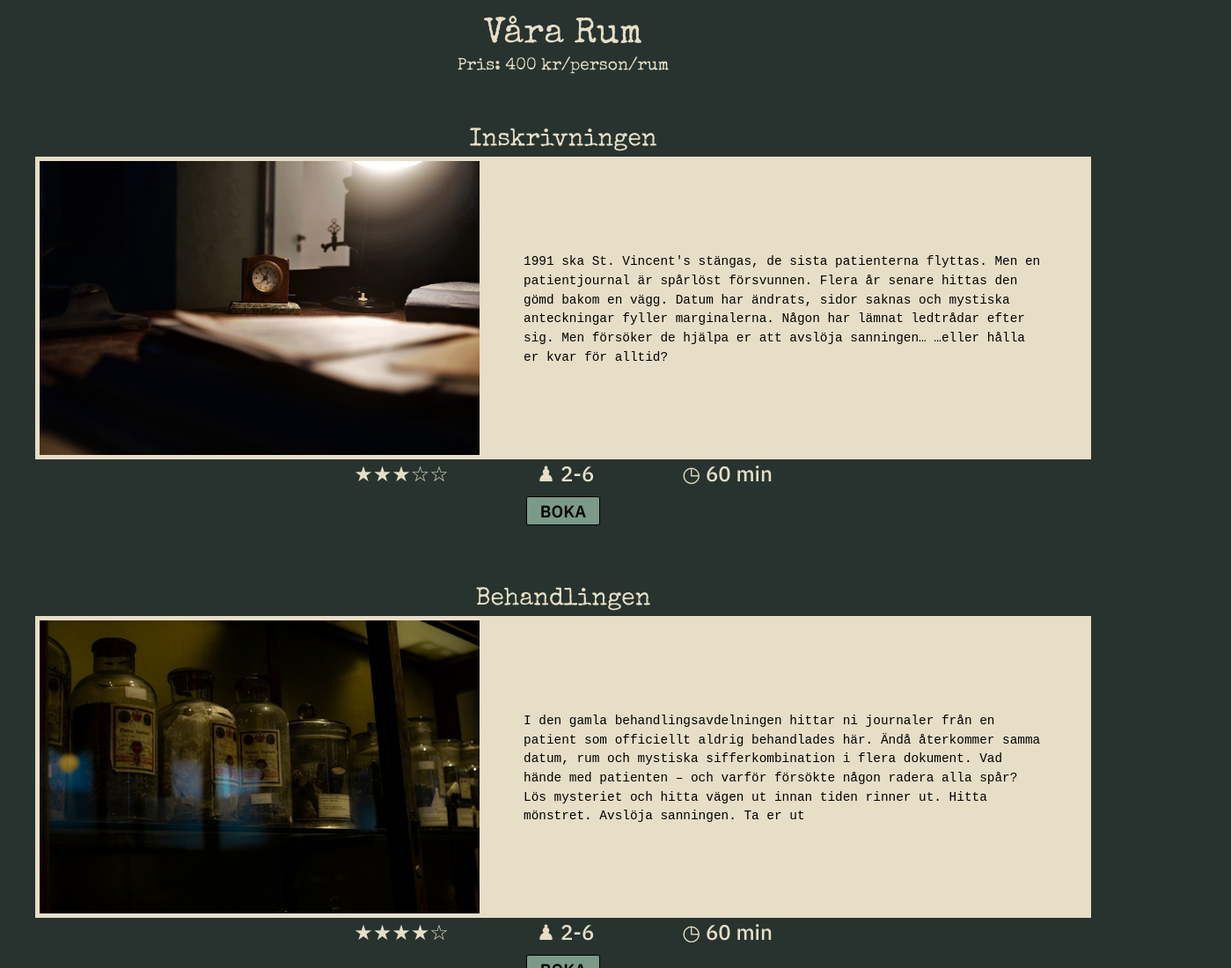
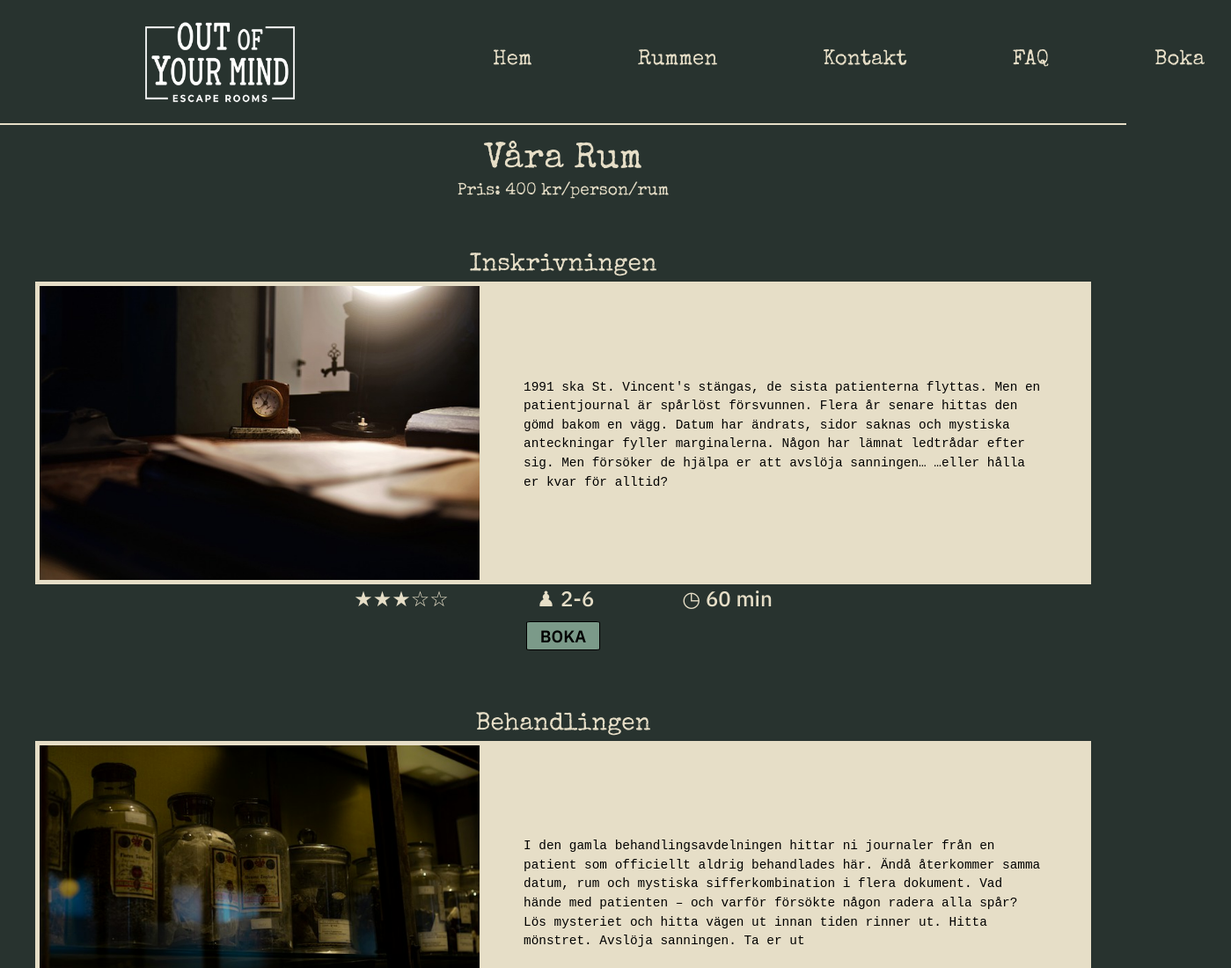
Before and after one commit to emeb80/out_of_your_mind, a plain HTML site: page rooms.html in a window 1280 px wide. Shown: the top 1100 px of the page at 88% size, 1399 px wide, since content can reach past the window. Drawn offline with nearby package versions, Linux system fonts and the light colour scheme; a web font is replaced by a local one.

Commit message:
Fel på sidhuvud korrigerat

```diff
--- a/rooms.html
+++ b/rooms.html
@@ -14,6 +14,21 @@
 </head>
 
 <body class="greenpage">
+    <header>
+        <img src="images/logo_small.png" alt="logotype out of your mind">
+        <!--Navigering till respektive sida, faq och kontakta oss ligger på samma sida men länkarna skickar till respektive sektion mha #-->
+        <nav>
+            <button class="menu-toggle">☰</button>
+            <ul>
+                <li><a href="home.html">Hem</a></li>
+                <li><a href="rooms.html">Rummen</a></li>
+                <li><a href="contact.html#contact">Kontakt</a></li>
+                <li><a href="contact.html#faq">FAQ</a></li>
+                <li><a href="booking.html">Boka</a></li>
+
+            </ul>
+        </nav>
+    </header>
     <main>
         <!--sektioner för respektive rum med namn, bild och beskrivning-->
 
```
